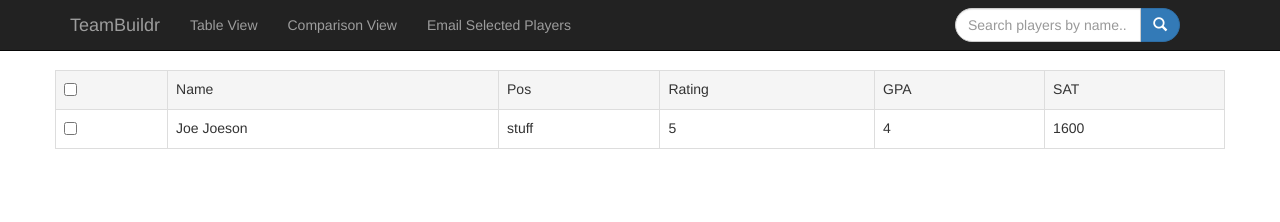
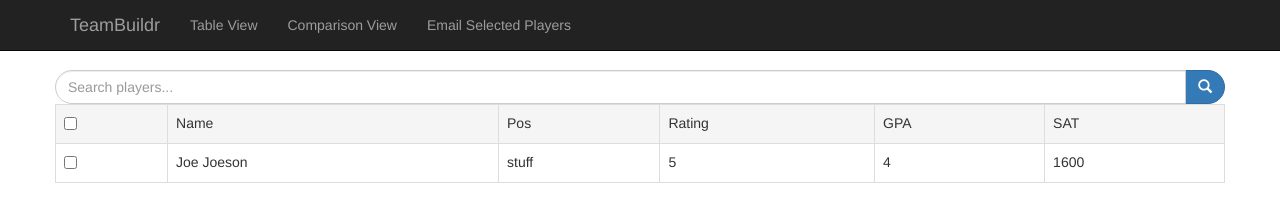
Before and after one commit to shraman-rc/TeamBuildr, a website: page home.html in a window 1280 px wide. Drawn offline with nearby package versions, Linux system fonts and the light colour scheme.

Commit message:
searchbar

```diff
--- a/home.html
+++ b/home.html
@@ -76,18 +76,6 @@ body{
                   </form>
                 </div> -->
 
-                <div class="col-sm-3 col-md-3 pull-right">
-                  <form id="search-form" class="navbar-form" role="search">
-                  <div class="input-group">
-                        <input type="text" class="form-control search-form" placeholder="Search players by name...">
-                        <span class="input-group-btn">
-                            <button type="submit" class="btn btn-primary search-btn" data-target="#search-form" name="q"><i class="glyphicon glyphicon-search"></i>
-                            </button>
-                        </span>
-
-                  </div>
-                  </form>
-                </div>
 
 
             </div>
@@ -101,7 +89,19 @@ body{
 
         <div class="row">
             <div ng-controller="PlayerController">
-                <table class="table table-bordered">
+
+                  <form id="search-form" role="search">
+                  <div class="input-group">
+                        <input ng-model="searchText" type="text" class="form-control search-form" placeholder="Search players...">
+                        <span class="input-group-btn">
+                            <button type="submit" class="btn btn-primary search-btn" data-target="#search-form" name="q"><i class="glyphicon glyphicon-search"></i>
+                            </button>
+                        </span>
+
+                  </div>
+                  </form>
+
+                <table id="player-table" class="table table-bordered">
                     <tr class="active">
                         <td><input type="checkbox" id="all_check" /></td>
                         <td>Name</td>
@@ -110,7 +110,7 @@ body{
                         <td>GPA</td>
                         <td>SAT</td>
                     </tr>
-                    <tr ng-repeat="player in players">
+                    <tr ng-repeat="player in players | filter:searchText">
                         <td><input type="checkbox" /></td>
                         <td>{{player.name}}</td>
                         <td>{{player.position}}</td>
```
